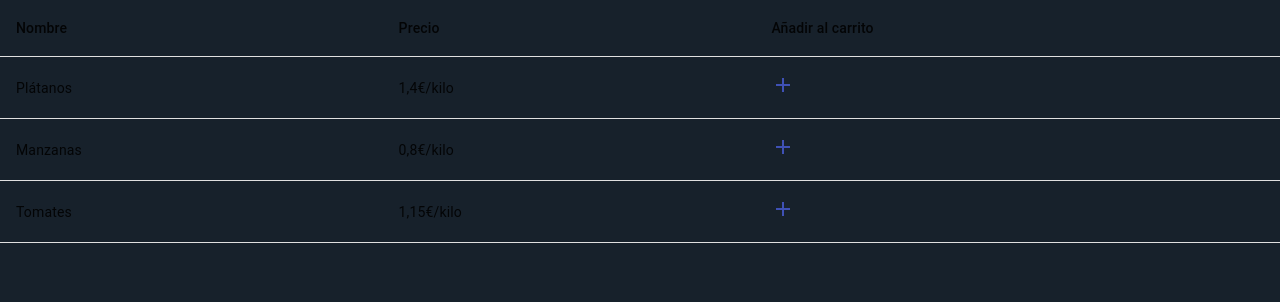
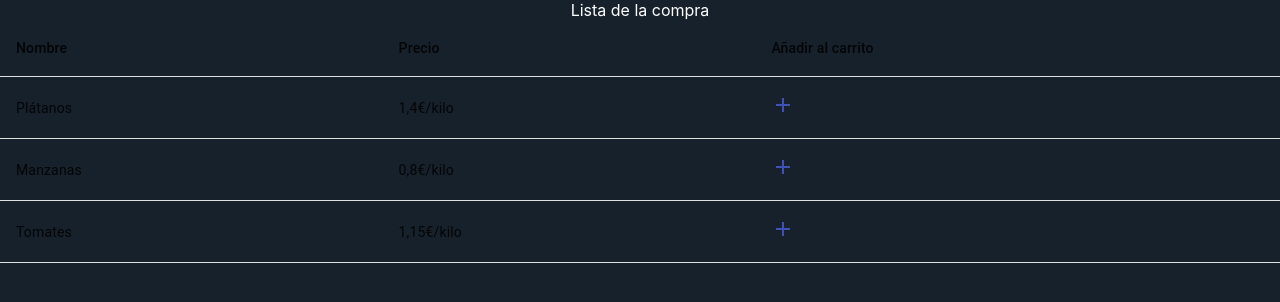
Before and after one commit to alexgartab/carrito, a React (Create React App) app: page / in a window 1280 px wide. Shown: the top 302 px of the page. Built offline with nearby package versions, Linux system fonts and the light colour scheme.

Commit message:
100% test

```diff
--- a/src/App.js
+++ b/src/App.js
@@ -6,6 +6,7 @@ import catalogo from './Utils/catalogo';
 function App() {
   return (
     <div className="App">
+      <div>Lista de la compra</div>
       <ListaDeLaCompra catalogo={catalogo}></ListaDeLaCompra>
     </div>
   );
```
Also changed, not shown: package.json (+8 -0 lines), 1 other file (tests, documents, lock files or other folders).
